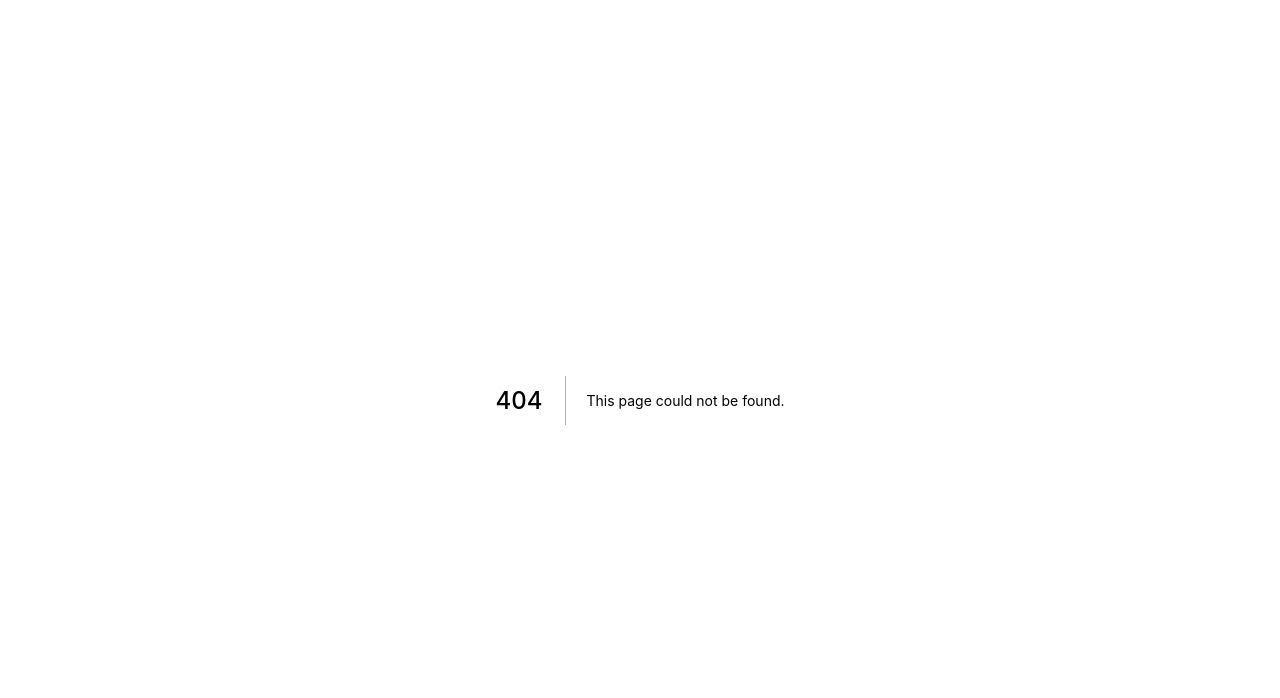
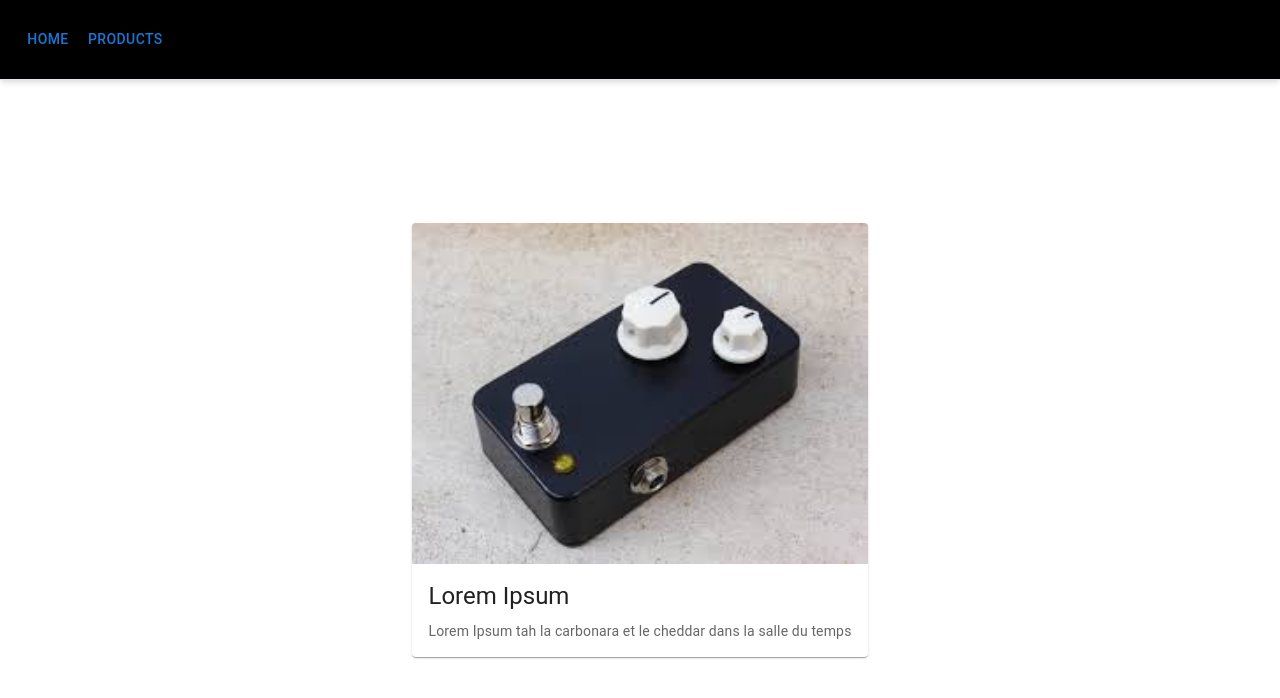
Before and after one commit to RedCElec/RedCrossWebSite, a Next.js app in the folder Front/redcross_website/: page /products in a window 1280 px wide. Before the commit this address had no page. Shown: the top 698 px of the page. Built offline with nearby package versions, Linux system fonts and the light colour scheme.

Commit message:
add...new header + product page

```diff
--- a/Front/redcross_website/components/CenteredLayout.tsx
+++ b/Front/redcross_website/components/CenteredLayout.tsx
@@ -1,31 +1,13 @@
-import Head from 'next/head';
-import React from 'react'
+import React from 'react';
+import clsx from 'clsx';
+import { withChildren, withClassName } from '../config/withs';
 
-const CenteredLayout = ({
-    title, icon = "/favicon.ico", children
-}: CenteredLayoutProps) => {
-    return (
-        <div className='h-screen w-screen bg-light'>
-            <Head>
-                <title>{title}</title>
-                <meta name="description" content="To Do List application" />
-                <link rel="icon" href={icon} />
-            </Head>
-
-            <main className="flex h-full w-full items-center justify-center">
-                {children}
-            </main>
-
-            <footer>
-            </footer>
-        </div>
-    )
+export default function CenteredLayout({ children, className = '' }: CenteredLayoutProps) {
+  return (
+    <div className={clsx('h-full w-full flex items-center justify-center', className)}>
+      {children}
+    </div>
+  );
 }
 
-export interface CenteredLayoutProps {
-    title: string;
-    icon?: string;
-    children: any;
-}
-
-export default CenteredLayout
+export interface CenteredLayoutProps extends withChildren, withClassName {}
--- /dev/null
+++ b/Front/redcross_website/components/Header.tsx
@@ -0,0 +1,11 @@
+import type { NextPage } from 'next'
+
+function Header() {
+    return (
+        <div>
+            this is the header
+        </div>
+    )
+}
+
+export default Header
--- /dev/null
+++ b/Front/redcross_website/components/Layout.tsx
@@ -0,0 +1,43 @@
+import Head from 'next/head';
+import { Button } from '@mui/material';
+import { useRouter } from 'next/router';
+import clsx from 'clsx';
+import CenteredLayout from './CenteredLayout';
+import { withChildren, withClassName } from '../config/withs';
+
+export type LayoutType = 'centered'
+
+const LayoutMappings = {
+  centered: CenteredLayout,
+};
+
+export default function AppLayout({
+  type = 'centered', className = '', children,
+}: AppLayoutProps) {
+  const Layout = LayoutMappings[type];
+  const router = useRouter();
+
+  return (
+    <div>
+      <Head>
+        <title>RedCross</title>
+        <meta name="description" content="To Do List application" />
+        <link rel="icon" href="/favicon.ico" />
+      </Head>
+      <main className="w-screen h-screen">
+        <div className="w-full h-20 flex justify-start border-b top-0 left-0 border-secondary/30 bg-black shadow-md p-4 absolute">
+            <Button className="text-white" onClick={() => router.push('/')}>Home</Button>
+            <Button className="text-white" onClick={() => router.push('/products')}>Products</Button>
+        </div>
+        <Layout className={clsx(className, 'pt-20')}>
+          {children}
+        </Layout>
+      </main>
+      <footer />
+    </div>
+  );
+}
+
+export interface AppLayoutProps extends withChildren, withClassName {
+    type?: LayoutType;
+}
--- /dev/null
+++ b/Front/redcross_website/config/withs.ts
@@ -0,0 +1,7 @@
+import { PropsWithChildren } from 'react';
+
+export interface withChildren extends PropsWithChildren {}
+
+export interface withClassName {
+    className?: string;
+}
--- a/Front/redcross_website/pages/index.tsx
+++ b/Front/redcross_website/pages/index.tsx
@@ -1,35 +1,17 @@
 import type { NextPage } from 'next'
-import Button from '@mui/material/Button'
 import Grid from '@mui/material/Grid'
 import Card from '@mui/material/Card'
 import CardActionArea from '@mui/material/CardActionArea'
-import CenteredLayout from '../components/CenteredLayout'
 import CardMedia from '@mui/material/CardMedia'
 import CardContent from '@mui/material/CardContent'
 import Typography from '@mui/material/Typography'
+import AppLayout from '../components/Layout'
 
 const Home: NextPage = () => {
   return (
-    <CenteredLayout title="RedCross">
-      <header>prout</header>
-      <Grid>
-        <Card>
-          <CardActionArea>
-            <CardMedia component="img" height="140" image="../static/images.jpeg"/>
-            <CardContent>
-              <Typography gutterBottom variant="h5" component="div">
-                Lizard
-              </Typography>
-              <Typography variant="body2" color="text.secondary">
-                Lizards are a widespread group of squamate reptiles, with over 6,000
-                species, ranging across all continents except Antarctica
-              </Typography>
-            </CardContent>
-          </CardActionArea>
-        </Card>
-      </Grid>
+    <AppLayout type="centered">
       <footer>prout</footer>
-    </CenteredLayout>
+    </AppLayout>
   )
 }
 
--- /dev/null
+++ b/Front/redcross_website/pages/products.tsx
@@ -0,0 +1,30 @@
+import type { NextPage } from 'next'
+import Grid from '@mui/material/Grid'
+import Card from '@mui/material/Card'
+import CardActionArea from '@mui/material/CardActionArea'
+import CardMedia from '@mui/material/CardMedia'
+import CardContent from '@mui/material/CardContent'
+import Typography from '@mui/material/Typography'
+import AppLayout from '../components/Layout'
+
+export default function ProductsPage() {
+    return (
+      <AppLayout type="centered">
+        <Grid>
+          <Card>
+            <CardActionArea>
+              <CardMedia component="img" height="140" image="../images.jpeg"/>
+              <CardContent>
+                <Typography gutterBottom variant="h5" component="div">
+                  Lorem Ipsum
+                </Typography>
+                <Typography variant="body2" color="text.secondary">
+                  Lorem Ipsum tah la carbonara et le cheddar dans la salle du temps
+                </Typography>
+              </CardContent>
+            </CardActionArea>
+          </Card>
+        </Grid>
+      </AppLayout>
+    )
+}
```
Also changed, not shown: Front/redcross_website/public/images.jpeg (renamed from Front/redcross_website/static/images.jpeg).
